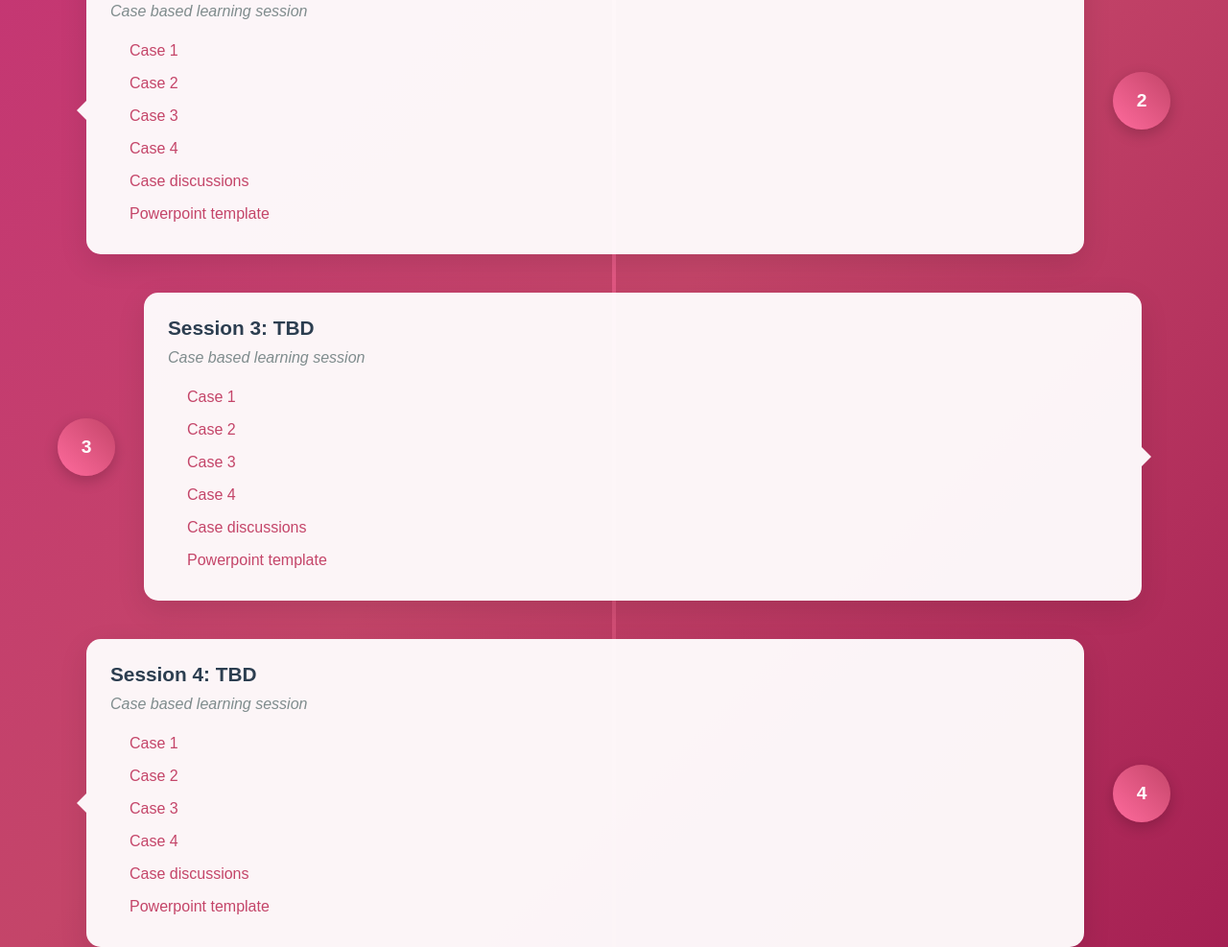
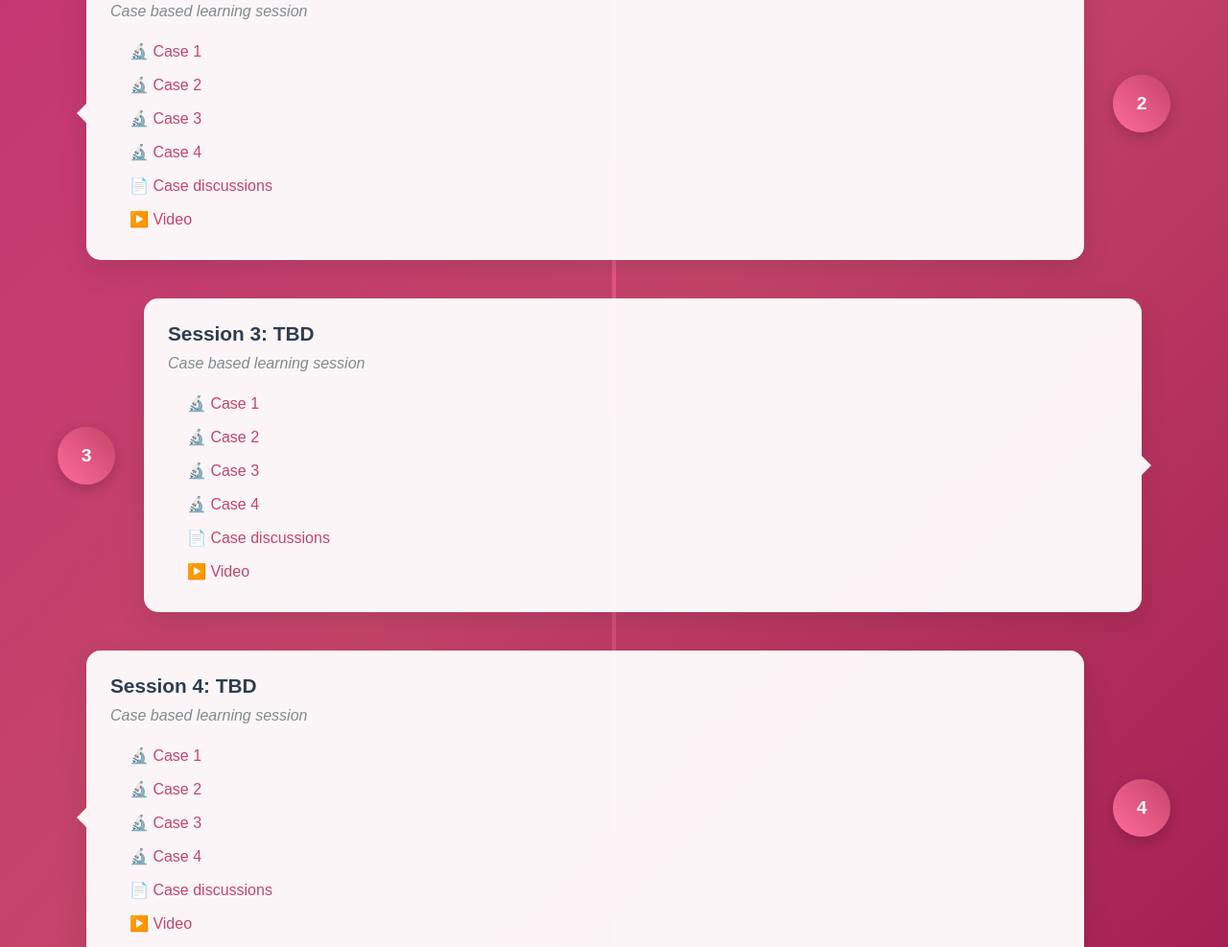
Before and after one commit to dgrosen/pathologywithoutborders, a plain HTML site: page index.html in a window 1280 px wide. Shown: the part 1331-2318 px from the top of the page at 96% size. Drawn offline with Linux system fonts and the light colour scheme.

Commit message:
index.html

```diff
--- a/index.html
+++ b/index.html
@@ -603,12 +603,12 @@
                     <div class="session-title">Session 2: TDB</div>
                     <div class="session-subtitle">Case based learning session</div>
                     <ul class="case-list">
-                        <li><a href="#case1" class="case-link">Case 1</a></li>
-                        <li><a href="#case2" class="case-link">Case 2</a></li>
-                        <li><a href="#case3" class="case-link">Case 3</a></li>
-                        <li><a href="#case4" class="case-link">Case 4</a></li>
-                        <li><a href="#case-discussions" class="case-link">Case discussions</a></li>
-                        <li><a href="#Video" class="case-link">Powerpoint template</a></li>
+                        <li><a href="#case1" class="case-link">🔬 Case 1</a></li>
+                        <li><a href="#case2" class="case-link">🔬 Case 2</a></li>
+                        <li><a href="#case3" class="case-link">🔬 Case 3</a></li>
+                        <li><a href="#case4" class="case-link">🔬 Case 4</a></li>
+                        <li><a href="#case-discussions" class="case-link">📄 Case discussions</a></li>
+                        <li><a href="#Video" class="case-link">▶️ Video</a></li>
                     </ul>
                 </div>
             </div>
@@ -619,12 +619,12 @@
                     <div class="session-title">Session 3: TBD</div>
                     <div class="session-subtitle">Case based learning session</div>
                     <ul class="case-list">
-                        <li><a href="#case1" class="case-link">Case 1</a></li>
-                        <li><a href="#case2" class="case-link">Case 2</a></li>
-                        <li><a href="#case3" class="case-link">Case 3</a></li>
-                        <li><a href="#case4" class="case-link">Case 4</a></li>
-                        <li><a href="#case-discussions" class="case-link">Case discussions</a></li>
-                        <li><a href="#Video" class="case-link">Powerpoint template</a></li>
+                        <li><a href="#case1" class="case-link">🔬 Case 1</a></li>
+                        <li><a href="#case2" class="case-link">🔬 Case 2</a></li>
+                        <li><a href="#case3" class="case-link">🔬 Case 3</a></li>
+                        <li><a href="#case4" class="case-link">🔬 Case 4</a></li>
+                        <li><a href="#case-discussions" class="case-link">📄 Case discussions</a></li>
+                        <li><a href="#Video" class="case-link">▶️ Video</a></li>
                     </ul>
                 </div>
             </div>
@@ -635,12 +635,12 @@
                     <div class="session-title">Session 4: TBD</div>
                     <div class="session-subtitle">Case based learning session</div>
                     <ul class="case-list">
-                        <li><a href="#case1" class="case-link">Case 1</a></li>
-                        <li><a href="#case2" class="case-link">Case 2</a></li>
-                        <li><a href="#case3" class="case-link">Case 3</a></li>
-                        <li><a href="#case4" class="case-link">Case 4</a></li>
-                        <li><a href="#case-discussions" class="case-link">Case discussions</a></li>
-                        <li><a href="#Video" class="case-link">Powerpoint template</a></li>
+                        <li><a href="#case1" class="case-link">🔬 Case 1</a></li>
+                        <li><a href="#case2" class="case-link">🔬 Case 2</a></li>
+                        <li><a href="#case3" class="case-link">🔬 Case 3</a></li>
+                        <li><a href="#case4" class="case-link">🔬 Case 4</a></li>
+                        <li><a href="#case-discussions" class="case-link">📄 Case discussions</a></li>
+                        <li><a href="#Video" class="case-link">▶️ Video</a></li>
                     </ul>
                 </div>
             </div>
```
